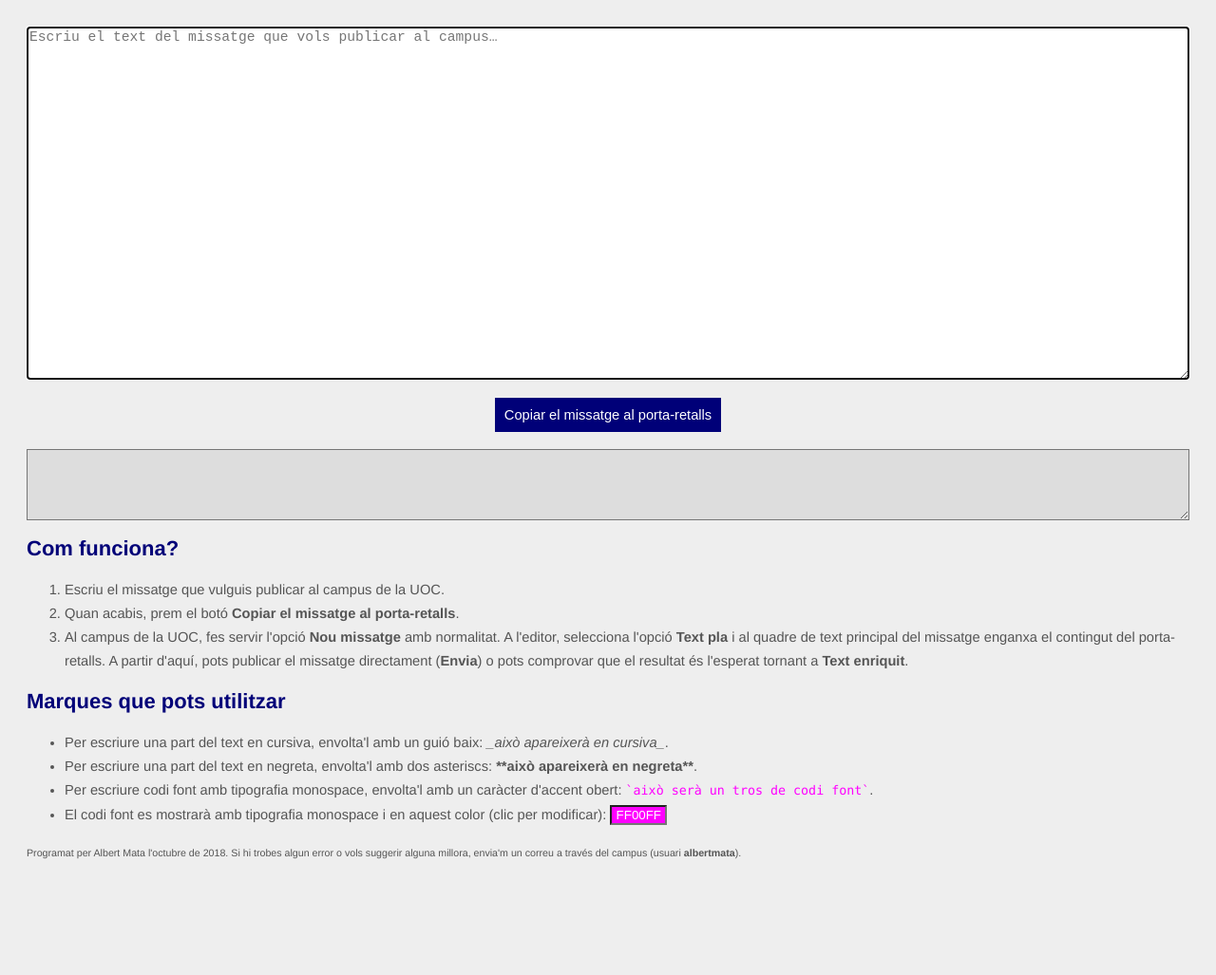
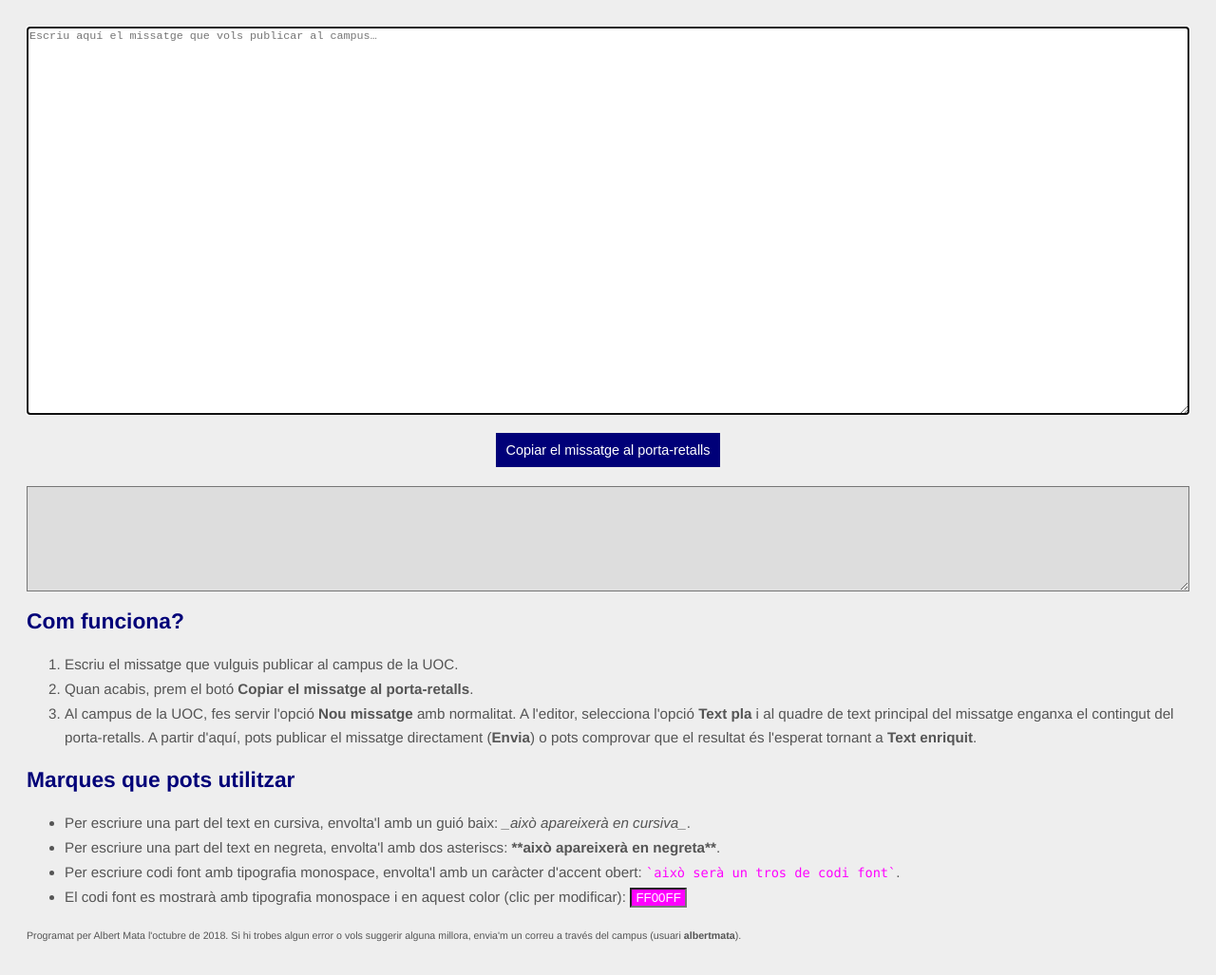
Before and after one commit to almata/UOCTextEnriquit, a plain HTML site: page index.html in a window 1280 px wide. Shown: the whole page at 95% size. Before the commit the page ends 939 px from the top, so only its background shows below. Drawn offline with Linux system fonts and the light colour scheme.

Commit message:
Petita millora UI

```diff
--- a/index.html
+++ b/index.html
@@ -8,9 +8,9 @@
 </head>
 
 <body>
-<p><textarea id="first" oninput="createHtml()" style="width:100%; height: 50%; font-size: 11pt; background-color: #FFF;" placeholder="Escriu el text del missatge que vols publicar al campus…" autofocus=""></textarea></p>
+<p><textarea id="first" oninput="createHtml()" style="width:100%; height: 55%; font-size: 0.95em; background-color: #FFF;" placeholder="Escriu aquí el missatge que vols publicar al campus…" autofocus=""></textarea></p>
 <p style="text-align: center;"><button onclick="copyToClipboard()">Copiar el missatge al porta-retalls</button></p>
-<p><textarea id="second" style="width:100%; height: 10%; font-size: 8pt; background-color: #DDD; color: #777;" readonly=""></textarea></p>
+<p><textarea id="second" style="width:100%; height: 15%; font-size: 0.8em; background-color: #DDD; color: #777;" readonly=""></textarea></p>
 
 <h2>Com funciona?</h2>
 <ol>
--- a/theme.css
+++ b/theme.css
@@ -1,7 +1,7 @@
 body {
 	background-color: #EEE;
 	padding: 20;
-	font-size: 11pt;
+	font-size: 0.95em;
 	line-height: 170%;
 	color: #555;
 	font-family: "Helvetica Neue", Helvetica, Arial, sans-serif;
@@ -24,14 +24,13 @@ button {
   text-align: center;
   text-decoration: none;
   display: inline-block;
-  font-size: 11pt;
+  font-size: 0.95em;
   margin: 4px 2px;
   cursor: pointer;
-
 }
 
 code {
 	font-family: terminal, monaco, monospace;
-	font-size: 10pt;
+  font-size: 0.90em;
 	color: #FF00FF;
 }
--- a/uoc.js
+++ b/uoc.js
@@ -9,7 +9,7 @@ function createHtml() {
 		// En el cas del codi font, revisarem també les tokens que no inclouen codi per si cal aplicar <strong> o <em>.
 		if (i % 2 != 0) {
 			tokens.splice(i, 1, "<span style='color: #" + color + "; font-family: terminal, monaco, monospace; font-size: 10pt;'>",
-				tokens[i].replace(/ /g, '&nbsp;'), "</span>");
+				tokens[i].replace(/ /g, "&nbsp;"), "</span>");
 		} else {
 			// Canviem ** per etiquetes <strong> i </strong> segons correspongui.
 			var strong = tokens[i].split("**");
```
